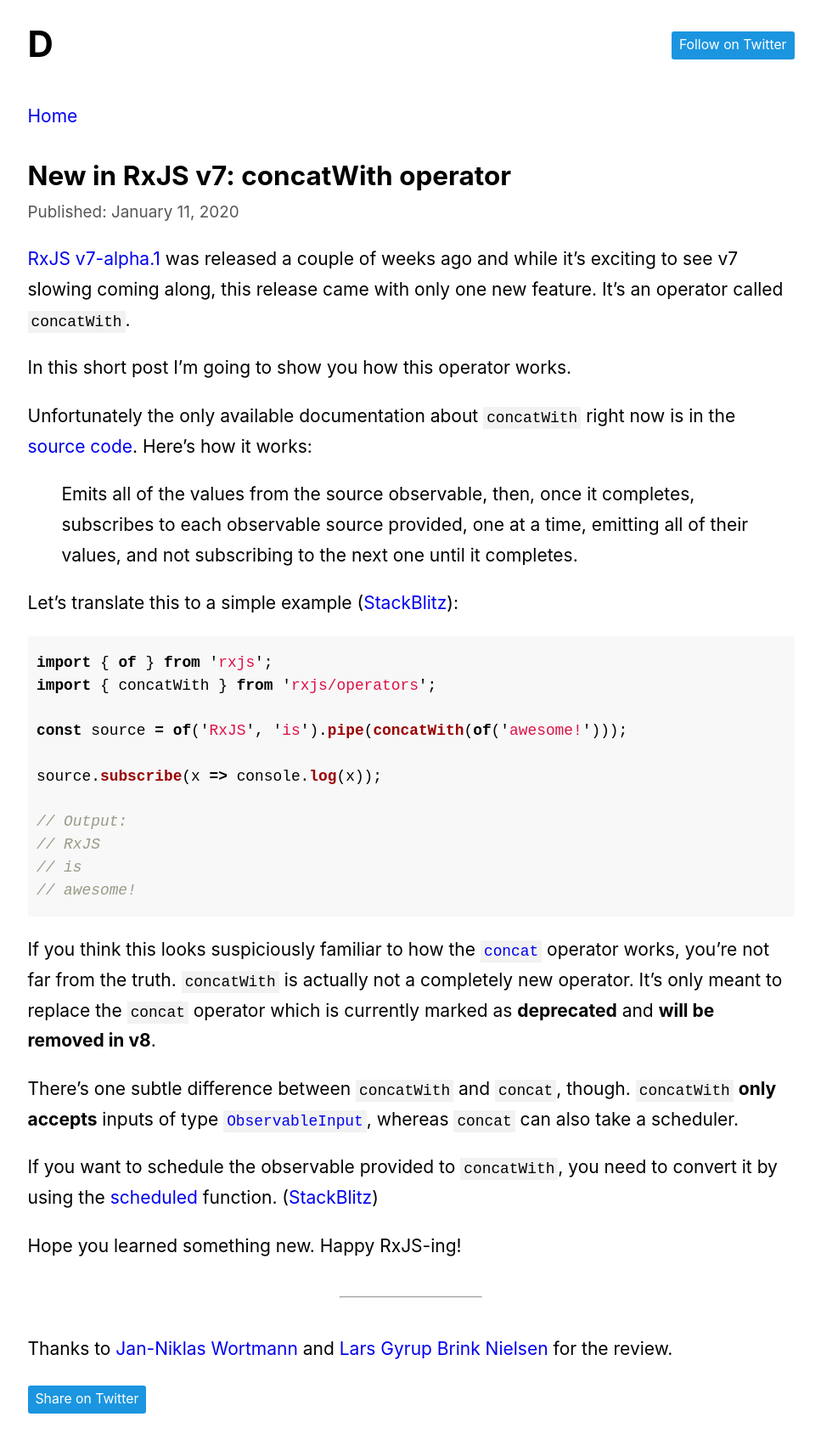
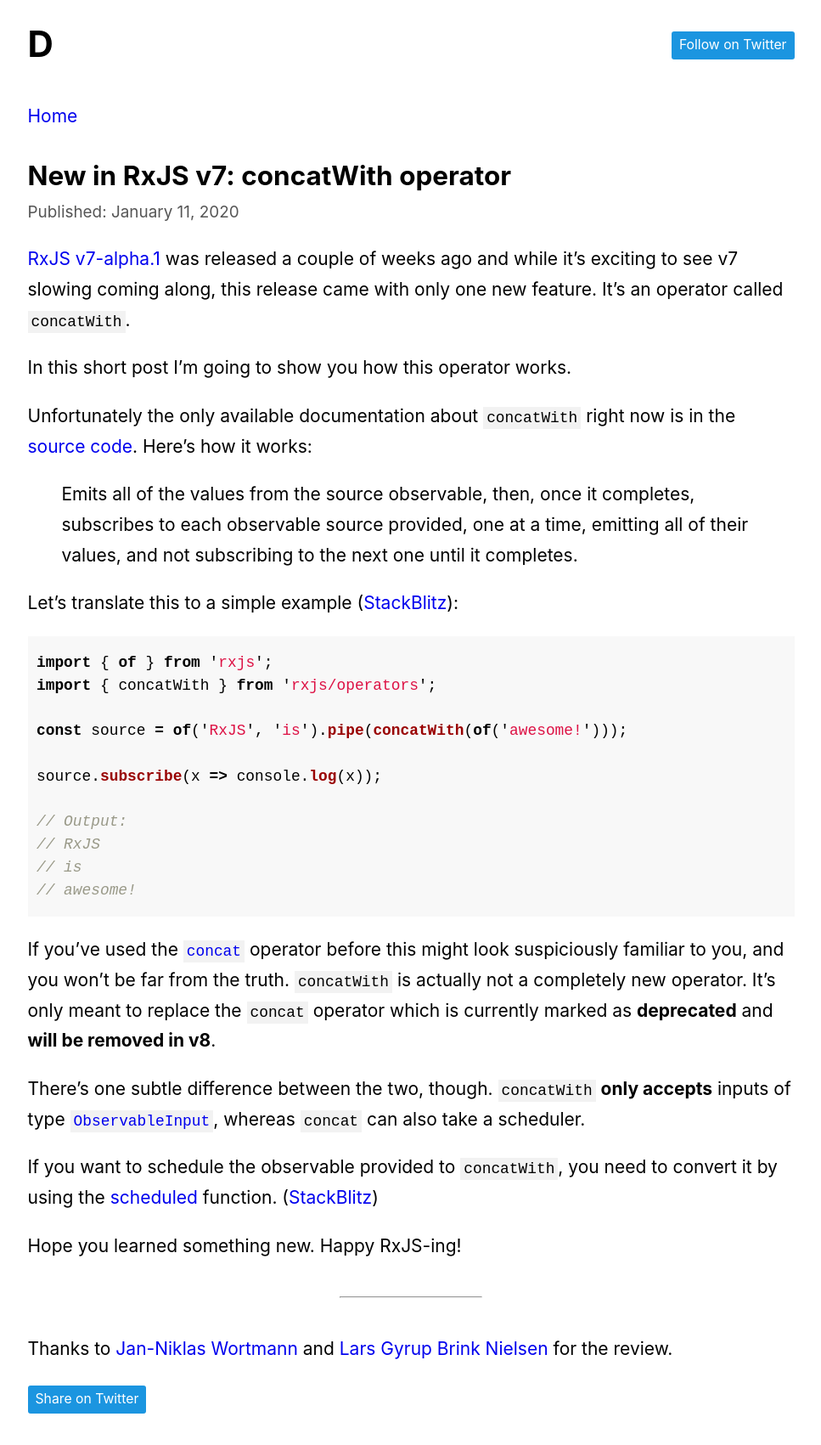
Before and after one commit to dzhavat/dzhavat.github.io, a Jekyll site: the page built from _posts/2020-01-11-new-in-rxjs-v7-concatwith-operator.md, in a window 1280 px wide. Shown: the whole page at 85% size, without its empty margins (156-1123 px from the left). Built offline with Jekyll 4.4.1, drawn with Linux system fonts in a browser that asks for light colours.

Commit message:
Update post

````diff
--- a/_posts/2020-01-11-new-in-rxjs-v7-concatwith-operator.md
+++ b/_posts/2020-01-11-new-in-rxjs-v7-concatwith-operator.md
@@ -27,9 +27,9 @@
 // awesome!
 ```
 
-If you think this looks suspiciously familiar to how the [`concat`](https://rxjs.dev/api/operators/concat) operator works, you’re not far from the truth. `concatWith` is actually not a completely new operator. It’s only meant to replace the `concat` operator which is currently marked as **deprecated** and **will be removed in v8**.
+If you’ve used the [`concat`](https://rxjs.dev/api/operators/concat) operator before this might look suspiciously familiar to you, and you won’t be far from the truth. `concatWith` is actually not a completely new operator. It’s only meant to replace the `concat` operator which is currently marked as **deprecated** and **will be removed in v8**.
 
-There’s one subtle difference between `concatWith` and `concat`, though. `concatWith` **only accepts** inputs of type [`ObservableInput`](https://rxjs.dev/api/index/type-alias/ObservableInput), whereas `concat` can also take a scheduler.
+There’s one subtle difference between the two, though. `concatWith` **only accepts** inputs of type [`ObservableInput`](https://rxjs.dev/api/index/type-alias/ObservableInput), whereas `concat` can also take a scheduler.
 
 If you want to schedule the observable provided to `concatWith`, you need to convert it by using the [scheduled](https://rxjs.dev/api/index/function/scheduled) function. ([StackBlitz](https://stackblitz.com/edit/rxjs-vqcyun))
 
````
